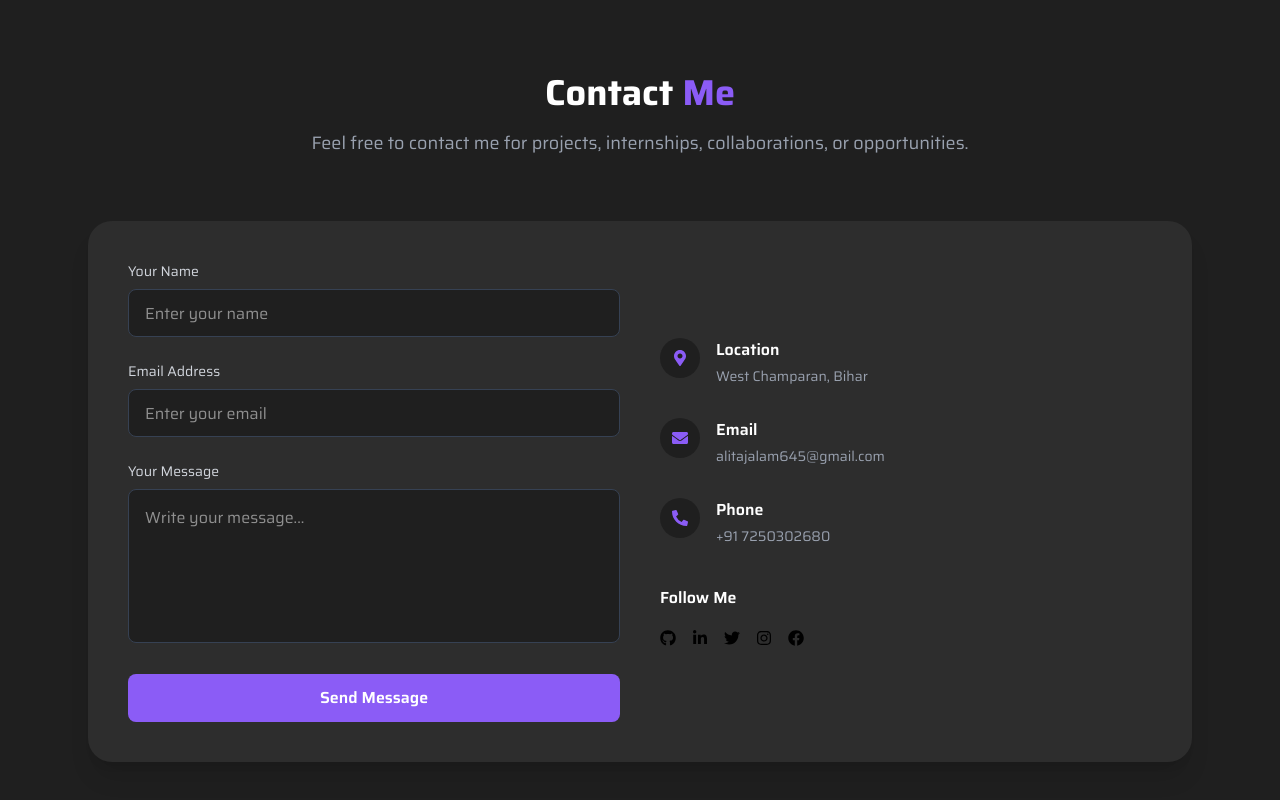
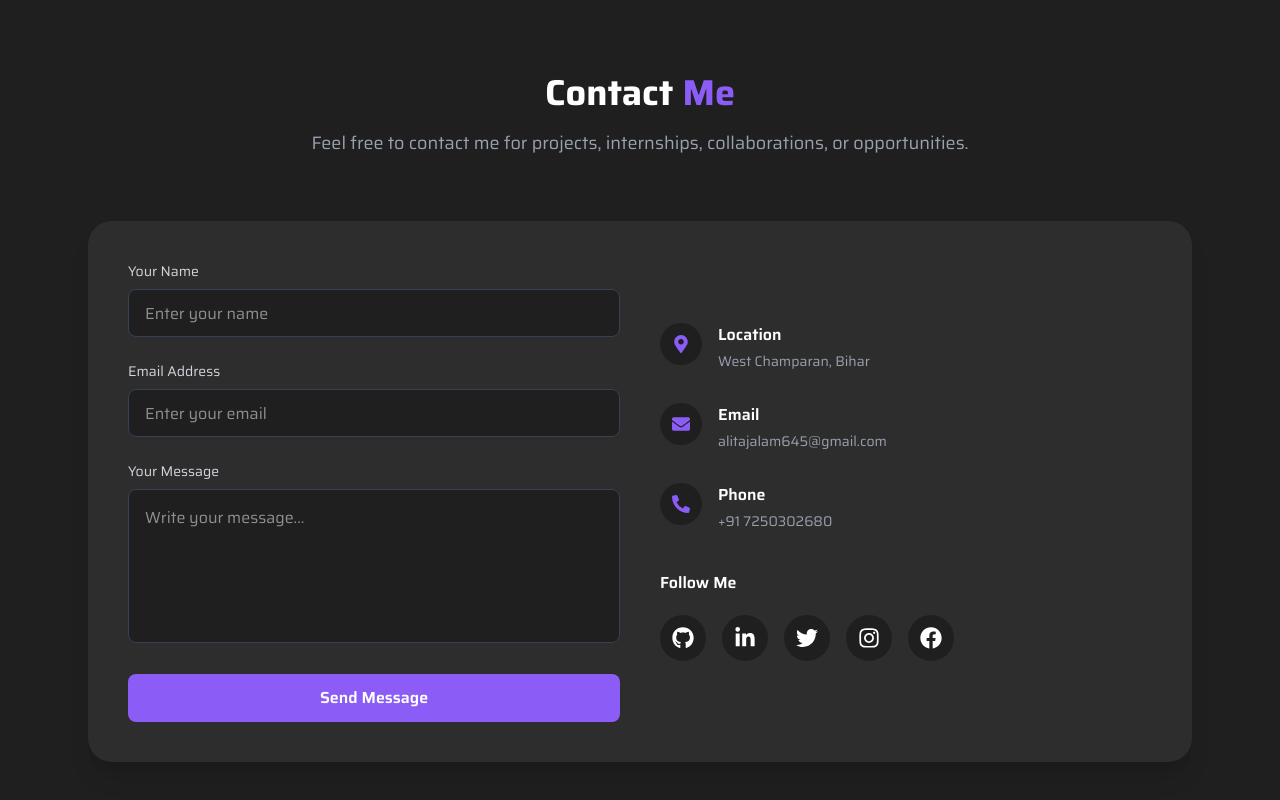
Before and after one commit to alitajalam/Alitaj_portf1, a React (Vite) app: page / in a window 1280 px wide. Shown: the part 5179-5979 px from the top of the page. Built offline with nearby package versions, Linux system fonts and the light colour scheme.

Commit message:
logo color update

```diff
--- a/src/components/Contact.jsx
+++ b/src/components/Contact.jsx
@@ -1,6 +1,7 @@
 import React, { useState } from "react";
 import emailjs from "@emailjs/browser";
 import { motion } from "framer-motion";
+
 import {
   FaMapMarkerAlt,
   FaEnvelope,
@@ -85,7 +86,10 @@ const Contact = () => {
   };
 
   return (
-    <section id="contact" className="py-24 bg-dark-200 scroll-mt-24">
+    <section
+      id="contact"
+      className="py-24 bg-dark-200 scroll-mt-24"
+    >
       <div className="max-w-6xl mx-auto px-6">
 
         <motion.div
@@ -100,8 +104,9 @@ const Contact = () => {
           </h2>
 
           <p className="text-gray-400 max-w-2xl mx-auto text-lg">
-            Feel free to contact me for projects, internships,
-            collaborations, or opportunities.
+            Feel free to contact me for projects,
+            internships, collaborations,
+            or opportunities.
           </p>
         </motion.div>
 
@@ -110,8 +115,18 @@ const Contact = () => {
           whileInView={{ opacity: 1, y: 0 }}
           transition={{ duration: 0.8 }}
           viewport={{ once: true }}
-          className="bg-dark-300 rounded-3xl shadow-xl p-10 grid md:grid-cols-2 gap-10"
+          className="
+          bg-dark-300
+          rounded-3xl
+          shadow-xl
+          p-10
+          grid
+          md:grid-cols-2
+          gap-10
+          "
         >
+
+          {/* Contact Form */}
 
           <form
             onSubmit={handleSubmit}
@@ -126,11 +141,22 @@ const Contact = () => {
               <input
                 type="text"
                 name="name"
+                required
                 value={formData.name}
                 onChange={handleChange}
-                required
                 placeholder="Enter your name"
-                className="w-full h-12 px-4 rounded-lg bg-dark-200 border border-gray-700 text-white focus:outline-none focus:border-purple"
+                className="
+                w-full
+                h-12
+                px-4
+                rounded-lg
+                bg-dark-200
+                border
+                border-gray-700
+                text-white
+                focus:outline-none
+                focus:border-purple
+                "
               />
             </div>
 
@@ -142,11 +168,22 @@ const Contact = () => {
               <input
                 type="email"
                 name="email"
+                required
                 value={formData.email}
                 onChange={handleChange}
-                required
                 placeholder="Enter your email"
-                className="w-full h-12 px-4 rounded-lg bg-dark-200 border border-gray-700 text-white focus:outline-none focus:border-purple"
+                className="
+                w-full
+                h-12
+                px-4
+                rounded-lg
+                bg-dark-200
+                border
+                border-gray-700
+                text-white
+                focus:outline-none
+                focus:border-purple
+                "
               />
             </div>
 
@@ -158,35 +195,69 @@ const Contact = () => {
               <textarea
                 rows="5"
                 name="message"
+                required
                 value={formData.message}
                 onChange={handleChange}
-                required
                 placeholder="Write your message..."
-                className="w-full p-4 rounded-lg bg-dark-200 border border-gray-700 text-white resize-none focus:outline-none focus:border-purple"
+                className="
+                w-full
+                p-4
+                rounded-lg
+                bg-dark-200
+                border
+                border-gray-700
+                text-white
+                resize-none
+                focus:outline-none
+                focus:border-purple
+                "
               />
             </div>
 
             <button
               type="submit"
-              className="w-full bg-purple hover:bg-purple-700 text-white py-3 rounded-lg font-semibold transition duration-300"
+              className="
+              w-full
+              bg-purple
+              hover:bg-purple-700
+              text-white
+              py-3
+              rounded-lg
+              font-semibold
+              transition
+              duration-300
+              "
             >
               Send Message
             </button>
 
           </form>
 
+          {/* Contact Info */}
+
           <div className="flex flex-col justify-center">
+
+            {/* Location */}
 
             <div className="flex items-start gap-4 mb-8">
 
               <div
                 onClick={handleLocationClick}
-                className="bg-dark-200 p-3 rounded-full text-purple cursor-pointer hover:scale-110 transition"
+                className="
+                bg-dark-200
+                p-3
+                rounded-full
+                text-purple
+                cursor-pointer
+                hover:scale-110
+                transition
+                "
               >
-                <FaMapMarkerAlt />
+                <FaMapMarkerAlt size={18} />
               </div>
 
               <div>
+
                 <h4 className="text-white font-semibold">
                   Location
                 </h4>
@@ -197,9 +268,13 @@ const Contact = () => {
 
                 {location && (
                   <p className="text-white text-sm mt-2">
-                    📍 Lat: {location.latitude}
+                    📍 Lat:
+                    {location.latitude}
+
                     <br />
-                    📍 Lng: {location.longitude}
+
+                    📍 Lng:
+                    {location.longitude}
                   </p>
                 )}
 
@@ -208,17 +283,21 @@ const Contact = () => {
                     {error}
                   </p>
                 )}
+
               </div>
 
             </div>
 
+            {/* Email */}
+
             <div className="flex items-start gap-4 mb-8">
 
               <div className="bg-dark-200 p-3 rounded-full text-purple">
-                <FaEnvelope />
+                <FaEnvelope size={18} />
               </div>
 
               <div>
+
                 <h4 className="text-white font-semibold">
                   Email
                 </h4>
@@ -226,17 +305,21 @@ const Contact = () => {
                 <p className="text-gray-400 text-sm mt-1">
                   alitajalam645@gmail.com
                 </p>
+
               </div>
 
             </div>
 
+            {/* Phone */}
+
             <div className="flex items-start gap-4 mb-10">
 
               <div className="bg-dark-200 p-3 rounded-full text-purple">
-                <FaPhoneAlt />
+                <FaPhoneAlt size={18} />
               </div>
 
               <div>
+
                 <h4 className="text-white font-semibold">
                   Phone
                 </h4>
@@ -244,11 +327,15 @@ const Contact = () => {
                 <p className="text-gray-400 text-sm mt-1">
                   +91 7250302680
                 </p>
+
               </div>
 
             </div>
 
+            {/* Social Icons */}
+
             <div>
+
               <h4 className="text-white font-semibold mb-5">
                 Follow Me
               </h4>
@@ -259,36 +346,90 @@ const Contact = () => {
                   href="https://github.com/alitajalam"
                   target="_blank"
                   rel="noopener noreferrer"
+                  className="
+                  bg-dark-200
+                  p-3
+                  rounded-full
+                  text-white
+                  hover:text-purple
+                  hover:scale-110
+                  transition
+                  duration-300
+                  "
                 >
-                  <FaGithub />
+                  <FaGithub size={22} />
                 </a>
 
                 <a
                   href="https://www.linkedin.com/in/alitajalam645/"
                   target="_blank"
                   rel="noopener noreferrer"
+                  className="
+                  bg-dark-200
+                  p-3
+                  rounded-full
+                  text-white
+                  hover:text-purple
+                  hover:scale-110
+                  transition
+                  duration-300
+                  "
                 >
-                  <FaLinkedinIn />
+                  <FaLinkedinIn size={22} />
                 </a>
 
                 <a
                   href="https://x.com/AlamAlitaj11825"
                   target="_blank"
                   rel="noopener noreferrer"
+                  className="
+                  bg-dark-200
+                  p-3
+                  rounded-full
+                  text-white
+                  hover:text-purple
+                  hover:scale-110
+                  transition
+                  duration-300
+                  "
                 >
-                  <FaTwitter />
+                  <FaTwitter size={22} />
                 </a>
 
                 <a
                   href="https://www.instagram.com/alitaj_00/"
                   target="_blank"
                   rel="noopener noreferrer"
+                  className="
+                  bg-dark-200
+                  p-3
+                  rounded-full
+                  text-white
+                  hover:text-purple
+                  hover:scale-110
+                  transition
+                  duration-300
+                  "
                 >
-                  <FaInstagram />
+                  <FaInstagram size={22} />
                 </a>
 
-                <a href="#">
-                  <FaFacebook />
+                <a
+                  href="https://facebook.com"
+                  target="_blank"
+                  rel="noopener noreferrer"
+                  className="
+                  bg-dark-200
+                  p-3
+                  rounded-full
+                  text-white
+                  hover:text-purple
+                  hover:scale-110
+                  transition
+                  duration-300
+                  "
+                >
+                  <FaFacebook size={22} />
                 </a>
 
               </div>
```
